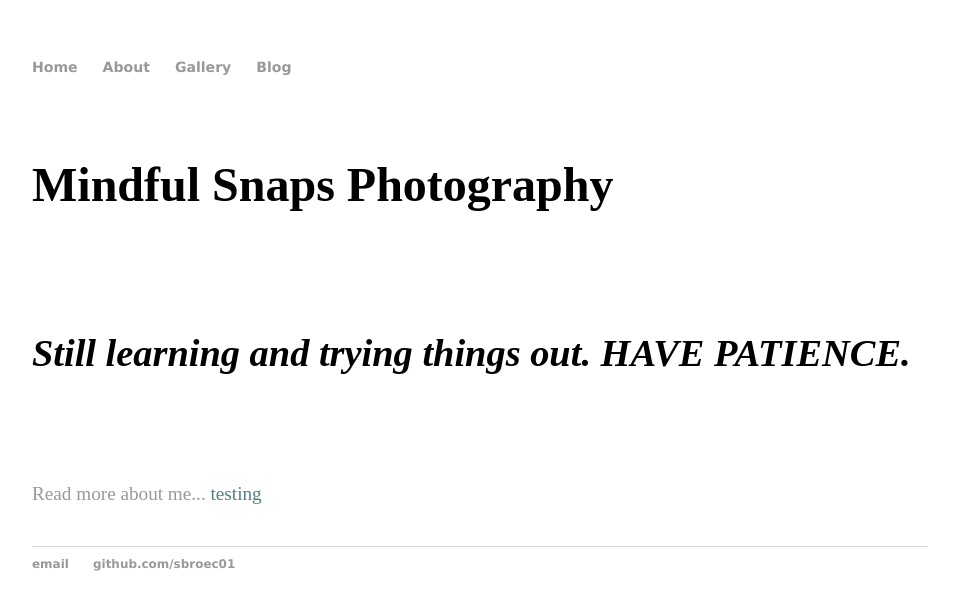
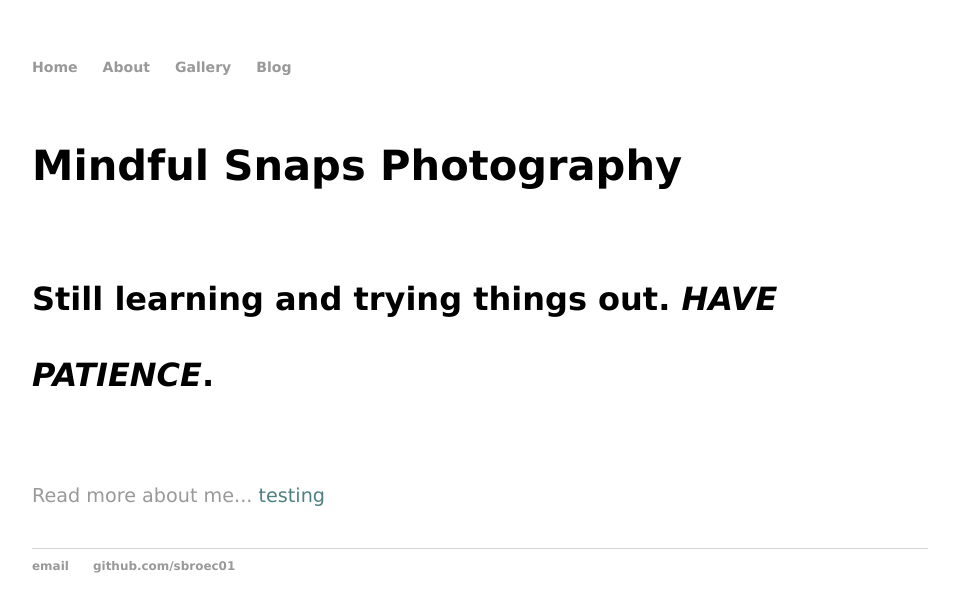
Before and after one commit to sbroec01/sbroec01.github.io, a Jekyll site: the page built from index.html, in a window 1280 px wide. Shown: the top 612 px of the page, without its empty margins (160-1119 px from the left). Built offline with Jekyll 4.4.1, drawn with Linux system fonts in a browser that asks for light colours.

Commit message:
Update main.css

```diff
--- a/css/main.css
+++ b/css/main.css
@@ -3,12 +3,14 @@ body { margin: 60px auto; width: 70%; }
 a { text-decoration: none; color: #999; }
 a:hover { text-decoration: underline; }
 
-h1, h2, h3, h4, p, pre, footer, blockquote { Verdana, Geneva, sans-serif; }
+h1, h2, h3, h4 { font-family: Verdana, Geneva, sans-serif; }
 
-h1 { font-size: 300%; font-style: normal; font-variant: normal; font-weight: 700; line-height: 330%; }
-h2 { font-size: 260%; font-style: normal; font-variant: normal; font-weight: 700; line-height: 285%; }
-h3 { font-size: 240%; font-style: italic; font-variant: normal; font-weight: 700; line-height: 265%; }
-h4 { font-size: 180%; font-style: normal; font-variant: normal; font-weight: 700; line-height: 200%; }
+h1 { font-size: 260%; font-style: normal; font-variant: normal; font-weight: 700; line-height: 308%; }
+h2 { font-size: 220%; font-style: normal; font-variant: normal; font-weight: 700; line-height: 260%; }
+h3 { font-size: 200%; font-style: normal; font-variant: normal; font-weight: 700; line-height: 236%; }
+h4 { font-size: 160%; font-style: normal; font-variant: normal; font-weight: 700; line-height: 174%; }
+
+p, pre, footer, blockquote { font-family: Verdana, Geneva, sans-serif; }
 
 p, ul { font-size: 120%; font-weight: 400; line-height: 150%; color: #4d8080; }
 pre { font-size: 120%; font-weight: 400; line-height: 135%; }
```
